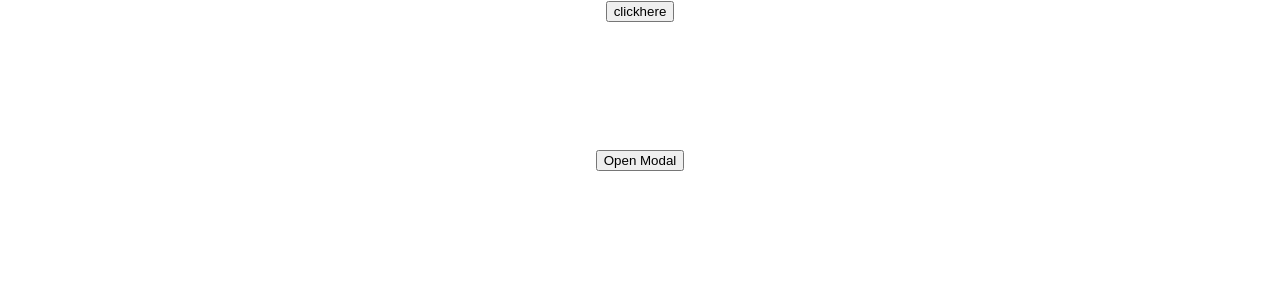
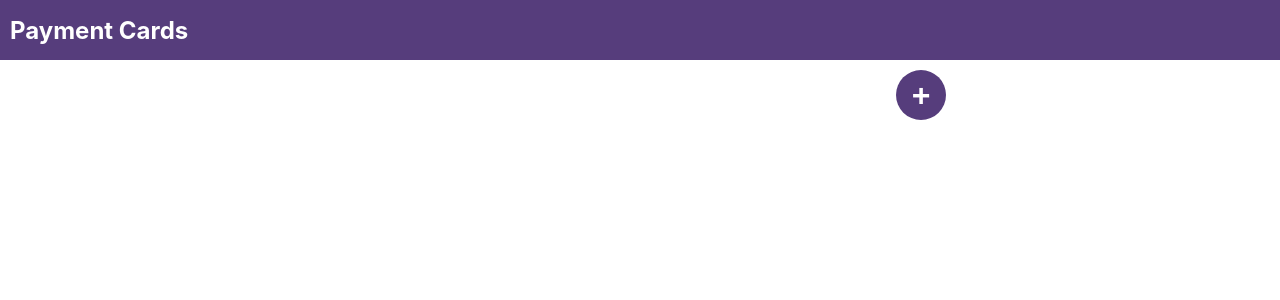
Before and after one commit to abhiramvenugopal/payment-app, a React (Create React App) app: page / in a window 1280 px wide. Shown: the top 300 px of the page. Built offline with nearby package versions, Linux system fonts and the light colour scheme.

Commit message:
added delete function for deleting saved cards

```diff
--- a/src/App.css
+++ b/src/App.css
@@ -1,3 +1,4 @@
 .App {
   text-align: center;
+  overflow-x: hidden;
 }
--- a/src/App.tsx
+++ b/src/App.tsx
@@ -1,9 +1,8 @@
 import React from 'react';
 import './App.css';
-import { CardInterface, CardState } from './redux/cardNumberReducer';
-import { useDispatch, useSelector } from 'react-redux';
-import CardNumber from "./components/CardNumber/CardNumber";
+
 import SavedCards from "./components/SavedCards/SavedCards";
+import NavBar from "./components/NavBar/NavBar";
 
 function App() {
   // const cards:CardInterface[] =useSelector<CardState,CardInterface[]>((state)=>state.cards)
@@ -27,6 +26,7 @@ function App() {
         })
       }
       <button onClick={()=>{addCard({cardNumber:"123456789",year:"21",month:"12",cvv:"987"})}}>clickhere</button> */}
+      <NavBar/>
       <SavedCards/>
 
     </div>
--- /dev/null
+++ b/src/components/NavBar/NavBar.css
@@ -0,0 +1,12 @@
+.nav-bar {
+  width: 100%;
+  height: 5vh;
+  background-color: #563d7c;
+  display: flex;
+  justify-content: left;
+  align-items: center;
+  padding: 10px;
+}
+.nav-heading {
+  color: white;
+}
--- /dev/null
+++ b/src/components/NavBar/NavBar.tsx
@@ -0,0 +1,16 @@
+import React from 'react';
+
+import './NavBar.css';
+
+
+
+function NavBar() {
+
+  return (
+    <div className="nav-bar">
+      <h2 className="nav-heading">Payment Cards</h2>
+    </div>
+  );
+}
+
+export default NavBar;
--- a/src/components/SavedCards/SavedCards.css
+++ b/src/components/SavedCards/SavedCards.css
@@ -127,8 +127,7 @@
   color: white;
   margin: 10px;
 }
-.chip-logo {
-}
+
 .card-number {
   display: flex;
   flex-direction: column;
@@ -154,6 +153,27 @@
   justify-content: center;
   align-items: center;
 }
+.add-newcard-button-div {
+  margin-left: 70%;
+  margin-top: 10px;
+  width: 50px;
+  height: 50px;
+  background-color: #563d7c;
+  border-radius: 50%;
+  border: transparent;
+  color: white;
+  font-size: xx-large;
+  font-weight: bolder;
+}
+.add-newcard-button-div:hover {
+  background-color: #9573c8;
+  color: #563d7c;
+}
+.delete-icon {
+  width: 100%;
+  display: flex;
+  justify-content: flex-end;
+}
 
 @media (max-width: 480px) {
   .modal-content {
--- a/src/components/SavedCards/SavedCards.tsx
+++ b/src/components/SavedCards/SavedCards.tsx
@@ -3,6 +3,7 @@ import { useDispatch, useSelector } from 'react-redux';
 import { CardInterface, CardState } from '../../redux/cardNumberReducer';
 import CardNumber from "../CardNumber/CardNumber";
 import chipsvg from "../../assets/chip.svg";
+import deleteIcon from "../../assets/deleteIcon.svg";
 import './SavedCards.css';
 
 
@@ -11,9 +12,10 @@ function SavedCards() {
   const cards:CardInterface[] =useSelector<CardState,CardInterface[]>((state)=>state.cards)
 
     const [display, setdisplay] = useState(false)
-    const [inputValues, setinputValues] = useState({})
+    const [inputValues, setinputValues] = useState({} as CardInterface)
     const [cardNumber, setcardNumber] = useState("")
     const [cardsList, setcardsList] = useState(cards)
+    var [clearValue, setclearValue] = useState(0)
 
 
 
@@ -26,6 +28,18 @@ function SavedCards() {
       setcardsList(temp)
 
     }, [cards])
+   const clearinput=()=>{
+     console.log("here iam")
+    setinputValues({} as CardInterface)
+    setcardNumber("")
+   }
+   const removecard=(index:number)=>{
+     let temp=[...cardsList]
+     temp=temp.filter((value:CardInterface,indx:number)=>{
+       return (index!==indx)
+     })
+     setcardsList(temp)
+   }
 
 
     const limitLength=(value:string,id:string)=>{
@@ -39,14 +53,28 @@ function SavedCards() {
       if(id==="cvv"){
         temp={...inputValues,cvv:value}
       }
+      if(id==="name"){
+        temp={...inputValues,name:value}
+      }
       setinputValues(temp)
       console.log(temp)
     }
+    const addNewCard=()=>{
+      let cardObject:CardInterface={name:inputValues.name,cardNumber:cardNumber,month:inputValues.month,year:inputValues.year,cvv:inputValues.cvv}
+      addCard(cardObject)
+      setdisplay(false)
+    }
 
   return (
-    <div>
-      <button onClick={()=>{addCard({name:"abhiram venugopal",cardNumber:"123456789",year:"21",month:"12",cvv:"987"})}}>clickhere</button>
+    <div className="custom-col">
+        <button onClick={()=>{setdisplay(true)
+                              setclearValue(clearValue+1)
+                              clearinput()
+                                              }} className="add-newcard-button-div">
+          +
+        </button>
       <div className="container">
+
 
 
         <div className="saved-cards-container">
@@ -55,14 +83,16 @@ function SavedCards() {
           cardsList.map((value:CardInterface,index:number)=>{
             return(
 
-              <div className="card-container">
-                <div className="chip-logo">
+              <div key={index} className="card-container">
+                <div onClick={()=>{removecard(index)}} className="delete-icon">
+                  <button style={{border:"none",backgroundColor:"transparent"}}><img src={deleteIcon} alt="error"/></button>
+                </div>
+                <div>
                   <img src={chipsvg} alt="error"/>
                 </div>
                 <div className="card-number">
                   <span className="small-trans">card number</span>
                   <span className="large-bold">{value.cardNumber}</span>
-
                 </div>
                 <div className="custom-row">
                   <div className="custom-col card-holder">
@@ -82,7 +112,6 @@ function SavedCards() {
           }
 
         </div>
-          <button onClick={()=>{setdisplay(true)}} id="myBtn">Open Modal</button>
           <div id="myModal" className={"modal "+(display?"display-modal":"hide-modal")}>
 
             <div className="modal-content">
@@ -92,33 +121,33 @@ function SavedCards() {
               <div className="modal-body">
                 <div className="card-form">
                   <label htmlFor="name">Name</label>
-                  <input className="input-field" name="name" type="text" />
+                  <input value={inputValues.name?inputValues.name:""} onChange={(event)=>{limitLength(event.target.value,"name")}} className="input-field" name="name" type="text" />
                   <label >Card Number</label>
-                  <CardNumber setCardNumber={(number:string)=>{setcardNumber(number)}}/>
+                  <CardNumber  clearValue={clearValue} setCardNumber={(number:string)=>{setcardNumber(number)}}/>
                   <div className="expiry-cvv">
                     <div className="card-form expiry-div">
                         <label htmlFor="valid-thru">VALID THRU (mm/yy)</label>
                         <div className="custom-row expiry-cvv-input-div">
-                          <input onChange={(event)=>{limitLength(event.target.value,"month")}} className="input-field expiry-cvv-input " name="valid-thru" type="number" />
+                          <input value={inputValues.month?inputValues.month:""} onChange={(event)=>{limitLength(event.target.value,"month")}} className="input-field expiry-cvv-input " name="valid-thru" type="number" />
                           <span className="large-bold">/</span>
-                          <input onChange={(event)=>{limitLength(event.target.value,"year")}} className="input-field expiry-cvv-input " name="valid-thru" type="number" />
+                          <input value={inputValues.year?inputValues.year:""} onChange={(event)=>{limitLength(event.target.value,"year")}} className="input-field expiry-cvv-input " name="valid-thru" type="number" />
                         </div>
                     </div>
                     <div className="cvv-div">
                       <label htmlFor="cvv">CVV</label>
-                      <input className="input-field expiry-cvv-input expiry-cvv-input-div" style={{width:"100px"}} name="cvv" type="number" />
+                      <input value={inputValues.cvv?inputValues.cvv:""} onChange={(event)=>{limitLength(event.target.value,"cvv")}} className="input-field expiry-cvv-input expiry-cvv-input-div" style={{width:"100px"}} name="cvv" type="number" />
                     </div>
 
                   </div>
                 </div>
               </div>
               <div className="modal-footer">
-                <button className="full-width-btn">Add New Card</button>
+                <button className="full-width-btn" onClick={()=>{addNewCard()}}>Add New Card</button>
               </div>
             </div>
           </div>
       </div>
-      </div>
+    </div>
   );
 }
 
```
Also changed, not shown: src/components/CardNumber/CardNumber.tsx (+34 -7 lines), src/assets/deleteIcon.svg (added).
